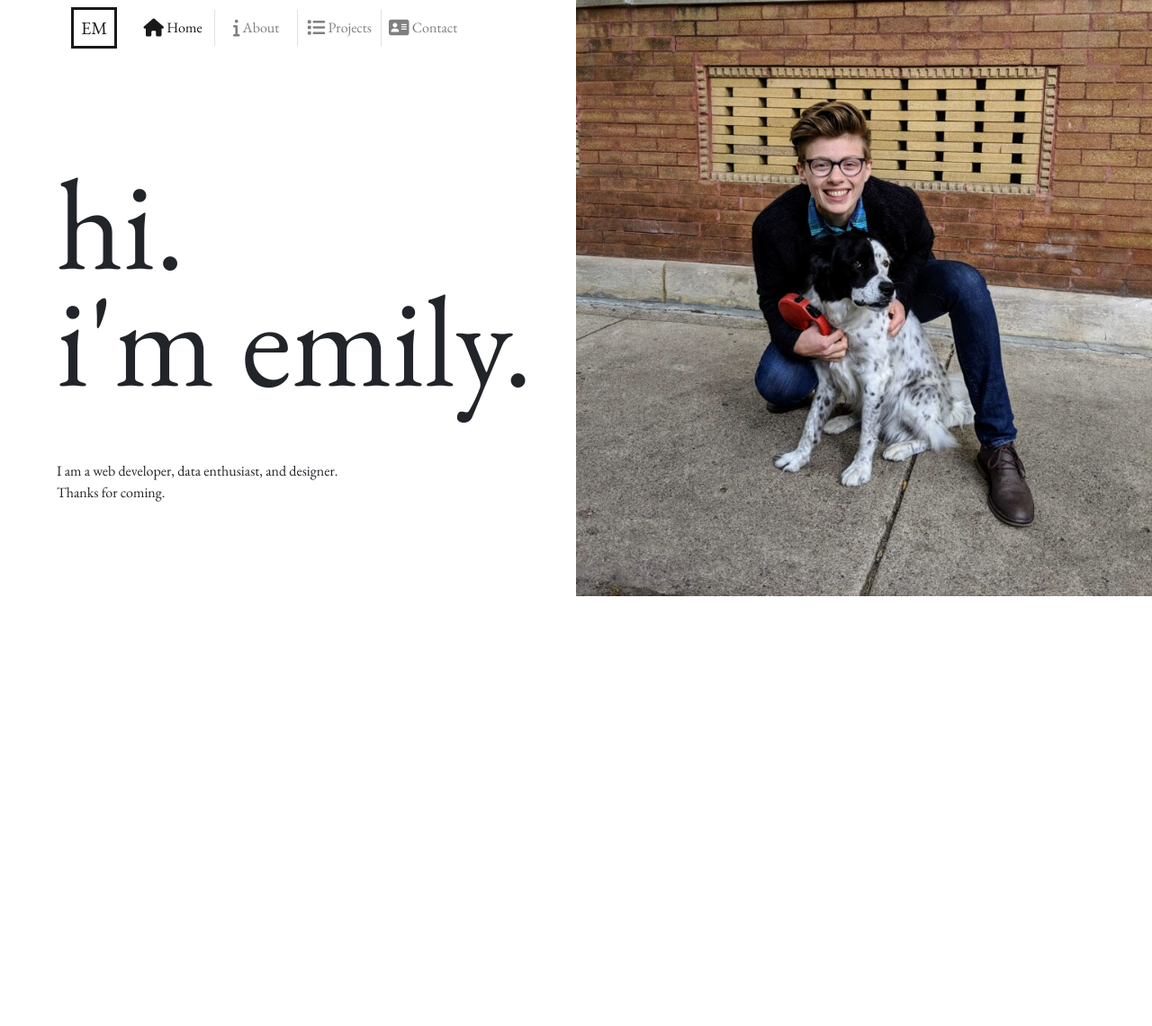
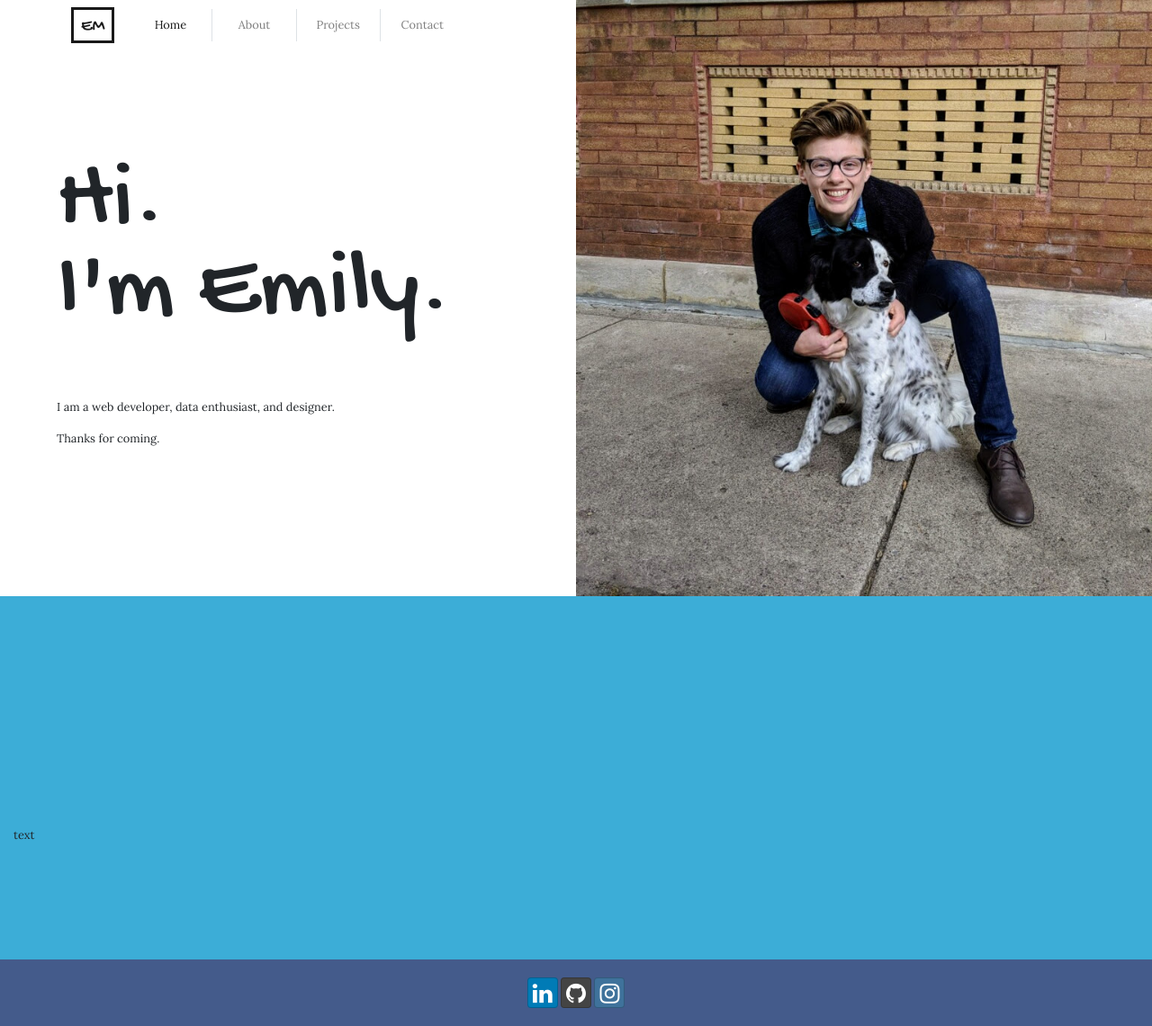
Before and after one commit to eamckinney/old-portfoliopage-html-v1, a website: page index.html in a window 1280 px wide. Shown: the whole page at 90% size. Before the commit the page ends 800 px from the top, so only its background shows below. Drawn offline with nearby package versions, Linux system fonts and the light colour scheme.

Commit message:
Scroll, new font, footer

```diff
--- /dev/null
+++ b/CSS/styles.scss
@@ -0,0 +1,93 @@
+
+$color-blue: #445B8B;
+$color-teal: #3CADD7;
+
+//$bodyfont: 'EB Garamond', serif;
+$bodyfont: 'Lora', ;
+$titlefont: 'Gochi Hand', ;
+
+body {
+    font-family: $bodyfont;
+    font-size: .8em;
+}
+
+h1, h2, h3 {
+    font-family: $titlefont;
+}
+
+.logo {
+    font-family: $titlefont;
+
+}
+
+h1 {
+    font-size: 8.5em;
+}
+
+
+
+@media (max-width: 1200px){
+    h1 {
+        font-size: 7em;
+    }
+}
+
+@media (max-width: 992px){
+    h1 {
+        font-size: 5em;
+    }
+    p {
+        font-size: .8em;
+    }
+}
+
+@media (max-width: 768px){
+    h1 {
+        font-size: 4em;
+    }
+    p {
+        font-size: .8em;
+    }
+}
+
+.navbar-nav {
+    min-width: 80%;
+}
+
+.navbar-nav > li {
+    min-width: 25%;
+}
+
+.navbar-brand {
+    border-style: solid;
+
+}
+
+.spacer {
+    min-height: 50%;
+}
+
+.main-heading {
+    padding-top: 20%;
+    padding-bottom: 10%;
+    line-height: .9em;
+}
+
+.sub-heading {
+    padding-right: 40%;
+}
+
+.main-block {
+    background-color: $color-teal;
+    padding-top: 20%;
+    padding-bottom: 10%;
+}
+
+.site-footer {
+    background-color: $color-blue;
+    padding: 20px 0;
+}
+
+.fa-social {
+    color: white;
+}
--- a/index.html
+++ b/index.html
@@ -13,7 +13,9 @@
     <link rel="stylesheet" href="node_modules/font-awesome/css/font-awesome.min.css" />
     <link rel="stylesheet" href="node_modules/bootstrap-social/bootstrap-social.css" />
     <link rel="stylesheet" href="https://fonts.googleapis.com/css?family=EB+Garamond|Indie+Flower&display=swap" />
+    <link rel="stylesheet" href="https://fonts.googleapis.com/css?family=Gochi+Hand|Lora&display=swap" />
     <link rel="stylesheet" href="css/styles.css" />
+    <link rel="stylesheet" href="node_modules/aos/dist/aos.css" />
 
     <title>Emily McKinney</title>
 </head>
@@ -26,34 +28,46 @@
 
         <div class="row">
 
-            <div class="col-sm-6">
+            <div class="col-sm-6" data-aos="fade-up" data-aos-delay="500" data-aos-duration="1000">
 
-                <nav class="navbar navbar-expand-sm navbar-light sticky-top">
-                    <a class="navbar-brand ml-5 px-2" href="#">EM</a>
+                <nav class="navbar navbar-expand-sm navbar-light sticky-top bg-white">
+                    <a class="navbar-brand ml-5 px-2 py-0" href="#"><span class="logo">EM</span></a>
                     <button class="navbar-toggler" type="button" data-toggle="collapse" data-target="#portfolioNavbar">
                         <span class="navbar-toggler-icon"></span>
                     </button>
                     <div class="collapse navbar-collapse" id="portfolioNavbar">
                         <ul class="navbar-nav">
-                            <li class="nav-item border-right text-center active"><a class="nav-link" href="#"><i class="fa fa-home fa-lg"></i> Home </a></li>
-                            <li class="nav-item border-right text-center"><a class="nav-link" href="#"><i class="fa fa-info fa-lg"></i> About </a></li>
-                            <li class="nav-item border-right text-center"><a class="nav-link" href="#"><i class="fa fa-list fa-lg"></i> Projects </a></li>
-                            <li class="nav-item text-center"><a class="nav-link" href="#"><i class="fa fa-address-card fa-lg"></i> Contact </a></li>
+                            <li class="nav-item border-right text-center active"><a class="nav-link" href="#"> Home </a></li>
+                            <li class="nav-item border-right text-center"><a class="nav-link" href="#"> About </a></li>
+                            <li class="nav-item border-right text-center"><a class="nav-link" href="#"> Projects </a></li>
+                            <li class="nav-item text-center"><a class="nav-link" href="#"> Contact </a></li>
                         </ul>
                     </div>
                 </nav>
 
-
-                <h1 class="text-left main-heading ml-5">hi.<br>i'm emily.</h1>
-                <p class="sub-heading ml-5">I am a web developer, data enthusiast, and designer.<br>Thanks for coming.</p>
-
+                <div data-aos="fade-up" data-aos-delay="500" data-aos-duration="1000">
+                    <h1 class="text-left main-heading ml-5">Hi.<br>I'm Emily.</h1>
+                    <!--h1 class="text-left main-heading ml-5">hi.<br>i'm emily.</h1-->
+                    <div >
+                        <p class="sub-heading ml-5" data-aos="fade-up" data-aos-delay="2000" data-aos-duration="1000">I am a web developer, data enthusiast, and designer.</p>
+                        <p class="sub-heading ml-5" data-aos="fade-up" data-aos-delay="3000" data-aos-duration="1000">Thanks for coming.</p>
+                    </div>
+                </div>
 
             </div>
 
-            <div class="col-sm-6 p-0">
+            <div class="col-sm-6 p-0" data-aos="fade-up" data-aos-delay="500" data-aos-duration="1000">
                 <img class="img-fluid main-image" src="img/em-and-bailey-2.jpg" alt="Emily and her dog, Bailey"/>
             </div>
 
+        </div>
+    </div>
+
+    <div class="container-fluid">
+        <div class="row">
+            <div class="col main-block">
+                text
+            </div>
         </div>
     </div>
 
@@ -61,34 +75,29 @@
 
 
 
+    <footer class="site-footer">
+        <div class="container-fluid">
+            <div class="row">
+                <div class="col text-center">
 
-    <div class="container-fluid">
-        <div class="row spacer">
-            <div class="col">
-                <br><br><br><br>
+                    <a class="btn btn-social-icon btn-linkedin" href="https://www.linkedin.com/in/emily-mckinney-427a2779/"><i class="fa fa-lg fa-social fa-linkedin"></i></a>
+                    <a class="btn btn-social-icon btn-github" href="https://github.com/eamckinney"><i class="fa fa-lg fa-social fa-github"></i></a>
+                    <a class="btn btn-social-icon btn-instagram" href="https://www.instagram.com/emily.a.mckinney/"><i class="fa fa-lg fa-social fa-instagram"></i></a>
+
+                </div>
             </div>
         </div>
-    </div>
-
-
-    <div class="container-fluid">
-        <div class="row">
-            <div class="col">
-
-            </div>
-        </div>
-
-    </div>
-
-
-    <footer>
-
     </footer>
 
     <!-- jQuery must come first, then Popper.js, then the Bootstrap JavaScript plugins.-->
     <script src="node_modules/jquery/dist/jquery.slim.min.js"></script>
     <script src="node_modules/popper.js/dist/umd/popper.min.js"></script>
     <script src="node_modules/bootstrap/dist/js/bootstrap.min.js"></script>
+    <script src="node_modules/aos/dist/aos.js"></script>
+    <script>
+        AOS.init();
+    </script>
+    <script src="js/scripts.js"></script>
 
 </body>
 
--- /dev/null
+++ b/js/script.js
@@ -0,0 +1 @@
+AOS.init();
```
Also changed, not shown: package.json (+6 -2 lines), CSS/styles.css, 1 other file.
